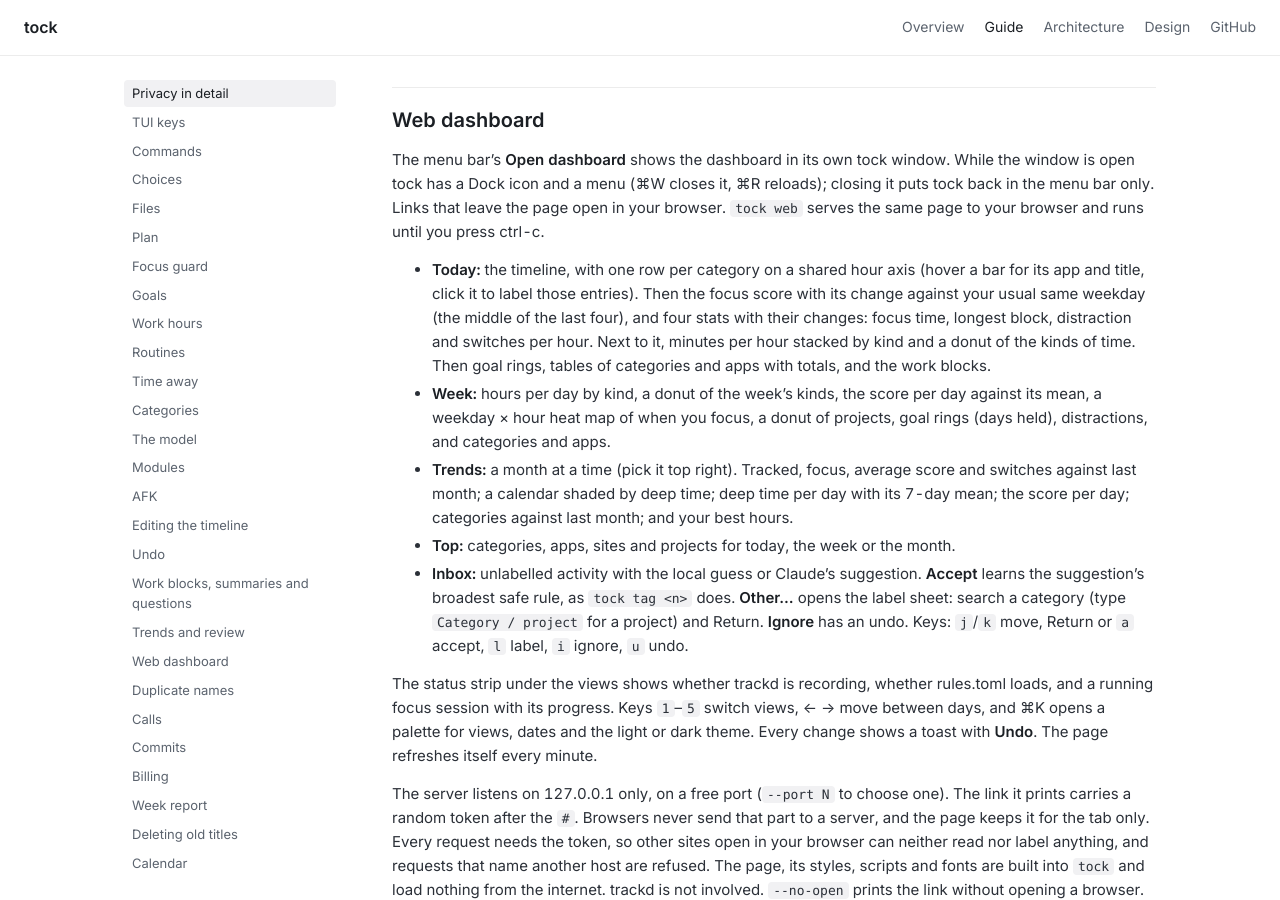
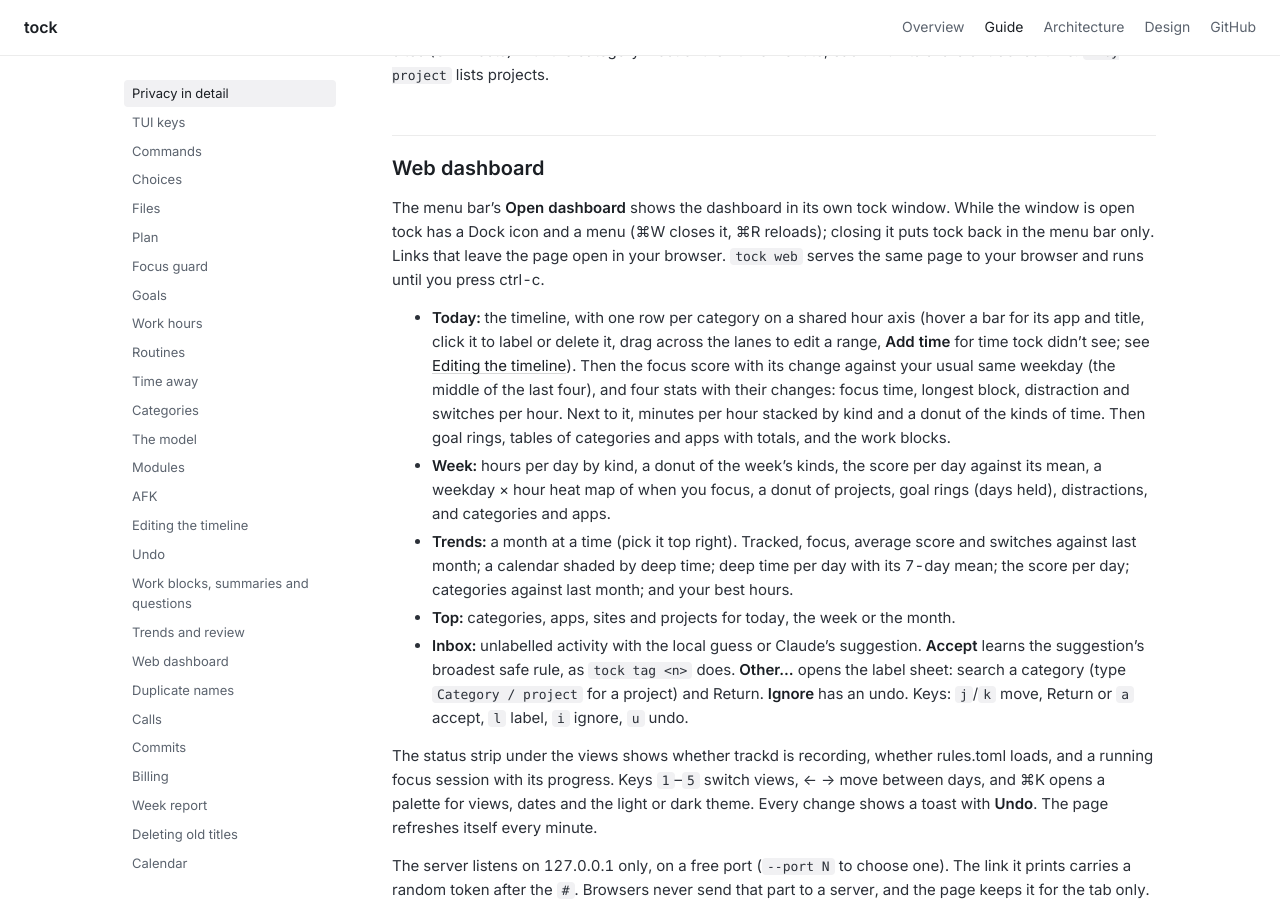
Before and after one commit to confuserdotcom/tock, a Jekyll site: the page built from docs/guide.md, in a window 1280 px wide and 900 px high, scrolled down 17277 px. Built offline with Jekyll 4.4.1, drawn with Linux system fonts in a browser that asks for light colours; our own code applies the rules of GitHub Pages for plain Markdown files; some of the changed text lies outside the part shown.

Commit message:
docs: timeline editing in the dashboard

```diff
--- a/docs/guide.md
+++ b/docs/guide.md
@@ -800,7 +800,9 @@
 overlap, the newest wins. In the TUI's today tab, `s` splits the row (type
 where the labelled part starts and ends), `d` deletes the row's time and `+`
 adds time (an idle row's range is filled in); `t` on an entry relabels it.
-In `tock web`, a row's sheet has **Delete time**.
+In `tock web`, click a bar or drag across the timeline to pick a range: the
+sheet shows its times (type to change them) and **Label**, **Add entry** or
+**Delete**. **Add time** above the timeline adds an entry.
 
 ## Undo
 
@@ -862,7 +864,9 @@
 page to your browser and runs until you press ctrl-c.
 
 - **Today:** the timeline, with one row per category on a shared hour axis
-  (hover a bar for its app and title, click it to label those entries).
+  (hover a bar for its app and title, click it to label or delete it, drag
+  across the lanes to edit a range, **Add time** for time tock didn't see;
+  see [Editing the timeline](#editing-the-timeline)).
   Then the focus score with its change against your usual same weekday
   (the middle of the last four), and four stats with their changes:
   focus time, longest block, distraction and switches per hour. Next to it,
```
Also changed, not shown: DESIGN.md (+2 -2 lines).
